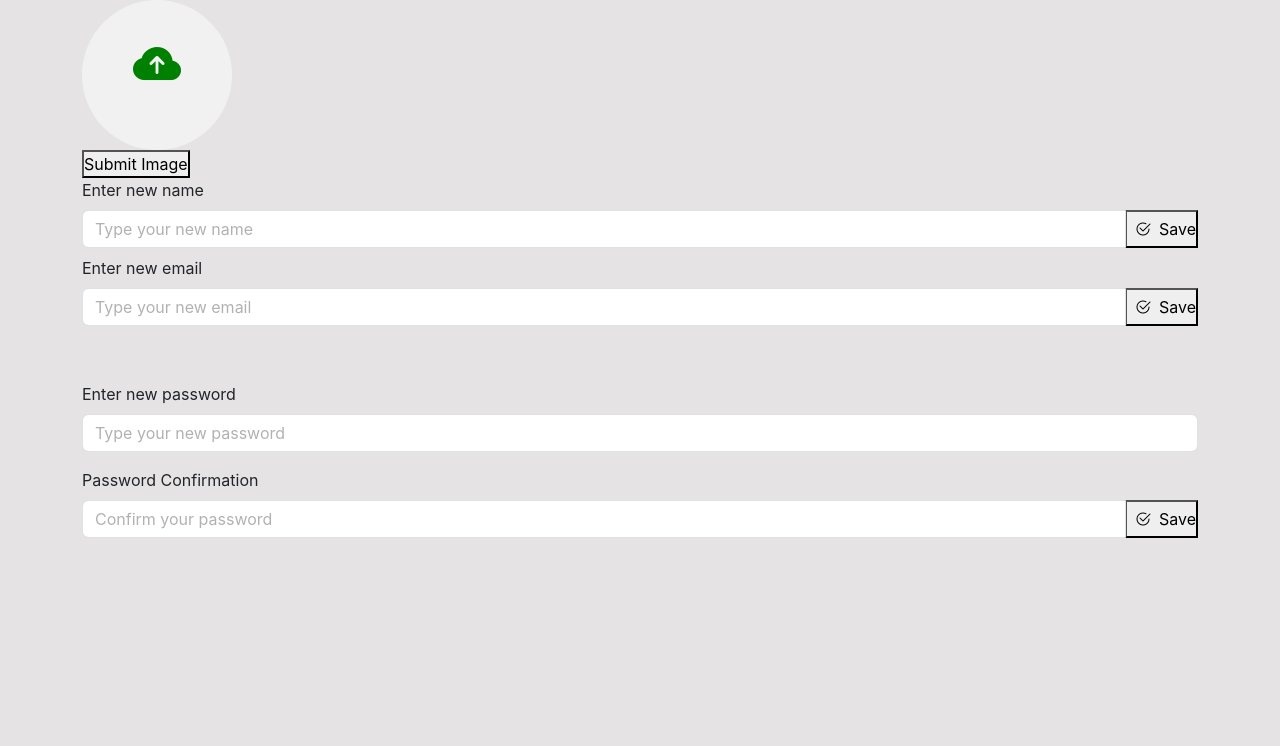
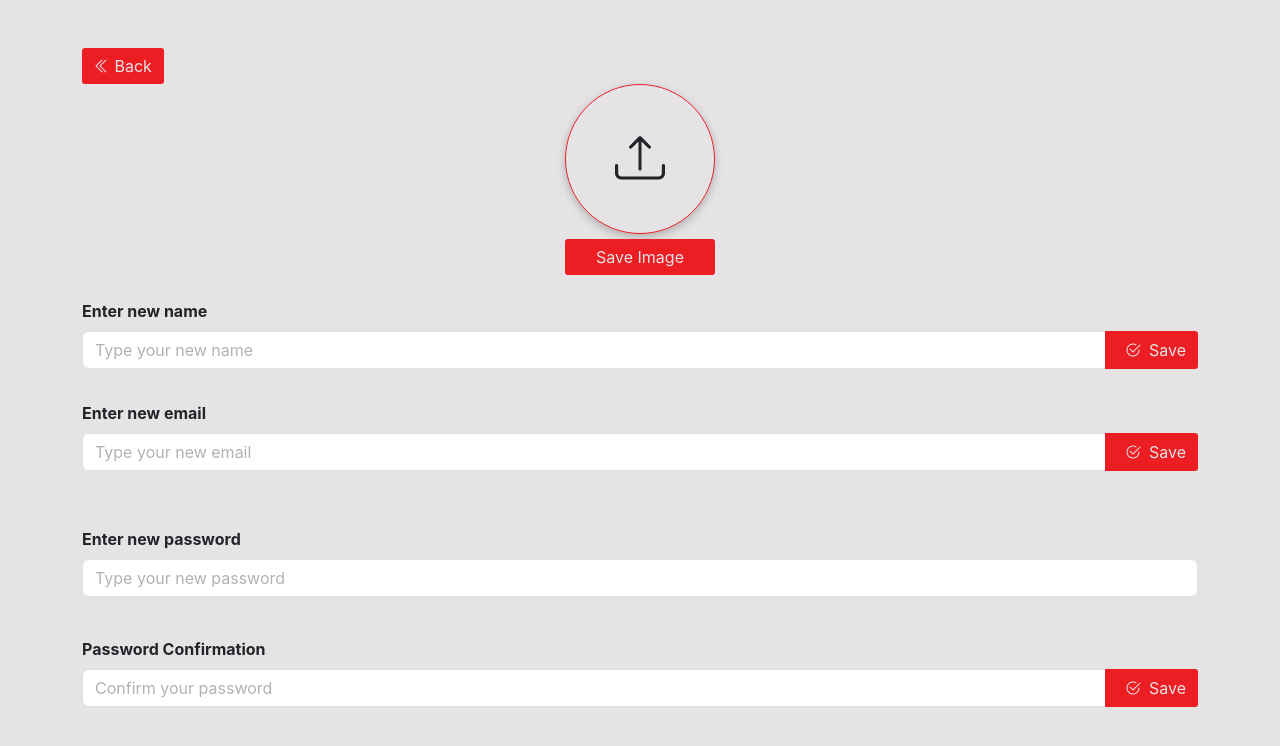
Before and after one commit to Unicon-Solution-Limited/dishco_frontend, a React (Create React App) app: page /editProfile in a window 1280 px wide. Shown: the top 746 px of the page. Built offline with nearby package versions, Linux system fonts and the light colour scheme; no server answers.

Commit message:
redesign

```diff
--- a/src/Components/Dashboard/DashboardPage/ProfileManagement/EditProfile/EditProfile.js
+++ b/src/Components/Dashboard/DashboardPage/ProfileManagement/EditProfile/EditProfile.js
@@ -1,6 +1,6 @@
 import axios from "axios";
 import React, { useEffect, useRef, useState } from "react";
-import { useHistory } from "react-router-dom";
+import { Link, useHistory } from "react-router-dom";
 import { useAuth } from "../../../../Authentication/AuthContext/AuthContext";
 
 const EditProfile = () => {
@@ -93,7 +93,7 @@ const EditProfile = () => {
         window.location.reload();
       })
       .catch(() => {
-        setError("Faild to update your profile or already exist");
+        setError("Failed to update your profile or already exist");
       })
       .finally(() => {
         setLoading(false);
@@ -115,7 +115,7 @@ const EditProfile = () => {
         window.location.reload();
       })
       .catch(() => {
-        setError("Faild to update your profile or already exist");
+        setError("Failed to update your profile or already exist");
       })
       .finally(() => {
         setLoading(false);
@@ -142,7 +142,7 @@ const EditProfile = () => {
         window.location.reload();
       })
       .catch(() => {
-        setError("password must be 6 character");
+        setError("Password must be 6 character");
       })
       .finally(() => {
         setLoading(false);
@@ -150,23 +150,25 @@ const EditProfile = () => {
   };
 
   return (
-    <div className="container">
-      <form onSubmit={handleImageSubmit}>
-        <div className="image-upload-circle">
-          <label htmlFor="image-upload" className="image-upload-label">
+    <div className="container my-5">
+      <Link to="/profile" className="btn MyBtn">
+        <i class="bi bi-chevron-double-left"></i> Back
+      </Link>
+      <form onSubmit={handleImageSubmit} className="upload_image_section">
+        <div>
+          <label htmlFor="image-upload">
             {image ? (
               <img
                 src={image}
                 alt="uploaded profile"
-                className="uploaded-image"
+                className="uploaded_image"
               />
             ) : (
-              <div className="placeholder-image">
-                <i className="bi bi-cloud-arrow-up-fill upload-icon"></i>
+              <div className="image-upload-circle">
+                <i class="bi bi-upload"></i>
               </div>
             )}
           </label>
-
           <input
             id="image-upload"
             className="ProfilePicInput"
@@ -176,14 +178,15 @@ const EditProfile = () => {
             required
           />
         </div>
-
-        <button type="submit">Submit Image</button>
+        <button type="submit" className="btn MyBtn">
+          Save Image
+        </button>
       </form>
-
+      <br />
       {/* name edit*/}
       <form onSubmit={handleNameSubmit}>
         <label htmlFor="inputUserName1" className="form-label">
-          Enter new name
+          <strong>Enter new name</strong>
         </label>
         <div className="input-group">
           <input
@@ -195,18 +198,18 @@ const EditProfile = () => {
             name="name"
             placeholder="Type your new name"
           />
-          <button className="popup-edit-save-btn">
+          <button className="btn MyBtn">
             <i className="bi bi-check2-circle p-2"></i>
             Save
           </button>
         </div>
       </form>
-
+      <br />
       {/* email edit */}
       <div className="pb-5">
         <form onSubmit={handleEmailSubmit}>
           <label htmlFor="inputUserEmail1" className="form-label pt-2">
-            Enter new email
+            <strong>Enter new email</strong>
           </label>
           <div className="input-group">
             <input
@@ -219,7 +222,7 @@ const EditProfile = () => {
               placeholder="Type your new email"
             />
 
-            <button className="popup-edit-save-btn">
+            <button className="btn MyBtn">
               <i className="bi bi-check2-circle p-2"></i>
               Save
             </button>
@@ -232,7 +235,7 @@ const EditProfile = () => {
         <form onSubmit={handlePasswordSubmit}>
           <div className="mb-3">
             <label htmlFor="inputPassword1" className="form-label pt-2">
-              Enter new password
+              <strong>Enter new password</strong>
             </label>
             <input
               type="password"
@@ -242,10 +245,10 @@ const EditProfile = () => {
               placeholder="Type your new password"
             />
           </div>
-
+          <br />
           {/* <div className="mb-3"> */}
           <label htmlFor="passwordConfirm" className="form-label">
-            Password Confirmation
+            <strong> Password Confirmation</strong>
           </label>
           <div className="input-group">
             <input
@@ -255,7 +258,7 @@ const EditProfile = () => {
               ref={passwordConfirmRef}
               placeholder="Confirm your password"
             />
-            <button className="popup-edit-save-btn">
+            <button className="btn MyBtn">
               <i className="bi bi-check2-circle p-2"></i>
               Save
             </button>
--- a/src/Components/Dashboard/DashboardPage/ProfileManagement/ProfileManagement.css
+++ b/src/Components/Dashboard/DashboardPage/ProfileManagement/ProfileManagement.css
@@ -2,16 +2,20 @@
 .view_profile {
   margin-top: 20px;
   text-align: center;
-  width: max-content;
 }
 
-.card-img-top {
-  width: 200px;
-  height: 200px;
+.card-img-top,
+.uploaded_image {
+  width: 150px;
+  height: 150px;
   border-radius: 50%;
   display: block;
   margin-left: auto;
   margin-right: auto;
+  cursor: pointer;
+}
+.uploaded_image {
+  border: 1px solid var(--red);
 }
 .view_profile_name {
   text-transform: uppercase;
@@ -27,47 +31,45 @@
   object-fit: contain;
 }
 
-.image-upload-circle {
-  position: relative;
+.image-circle {
   width: 150px;
   height: 150px;
   border-radius: 50%;
   overflow: hidden;
   background-color: #f1f1f1;
+  font-size: 100px;
+  display: block;
+  margin-left: auto;
+  margin-right: auto;
+}
+.image-upload-circle {
+  width: 150px;
+  height: 150px;
+  border-radius: 50%;
   display: flex;
+  justify-content: center;
   align-items: center;
-  justify-content: center;
-}
-
-.image-upload-label {
-  display: block;
-  width: 100%;
-  height: 100%;
+  border: 1px solid var(--red);
+  box-shadow: rgba(0, 0, 0, 0.24) 0px 3px 8px;
+  margin-bottom: 5px;
+  font-size: 50px;
   cursor: pointer;
 }
-
-.uploaded-image {
-  width: 100%;
-  height: 100%;
-  object-fit: cover;
-}
-
-.placeholder-image {
+.upload_image_section {
   display: flex;
   flex-direction: column;
-  align-items: center;
-  justify-content: center;
-  font-size: 48px;
-  color: #333;
+  width: fit-content;
+  margin-left: auto !important;
+  margin-right: auto !important;
 }
-
-.upload-icon {
-  margin-top: 30px;
-  color: green;
-}
-
 .ProfilePicInput {
   display: none;
 }
 
+.edit_link {
+  position: absolute;
+  right: 20px;
+  font-size: 20px;
+}
+
 /* View Profile =========================== */
--- a/src/Components/Dashboard/DashboardPage/ProfileManagement/ViewProfile.js
+++ b/src/Components/Dashboard/DashboardPage/ProfileManagement/ViewProfile.js
@@ -5,6 +5,7 @@ import SidebarNav from "./../../Layouts/SidebarNav";
 import { useAuth } from "../../../Authentication/AuthContext/AuthContext";
 import axios from "axios";
 import { useMemo } from "react";
+import { Link } from "react-router-dom";
 
 const ViewProfile = () => {
   const [allCustomerOrders, setAllCustomerOrders] = useState([]);
@@ -75,18 +76,16 @@ const ViewProfile = () => {
                   />
                 ))
               ) : (
-                <div className="image-upload-circle">
-                  <label htmlFor="image-upload" className="image-upload-label">
-                    <div className="placeholder-image"></div>
-                  </label>
-                  <input
-                    id="image-upload"
-                    className="ProfilePicInput"
-                    readOnly
-                  />
+                <div className="image-circle">
+                  <i className="bi bi-person-fill"></i>
                 </div>
               )}
 
+              <div className="edit_link">
+                <Link to="/editProfile">
+                  <i class="bi bi-pencil-square"></i> Edit
+                </Link>
+              </div>
               <div className="card-body">
                 <div>
                   <h5 className="card-title view_profile_name">
@@ -100,7 +99,15 @@ const ViewProfile = () => {
                   </p>
                 </div>
 
-                {(totalAmount <= 4990 && "brong") ||
+                {(totalAmount <= 4990 && (
+                  <>
+                    <img
+                      src="https://res.cloudinary.com/dnz6zg4on/image/upload/v1679982155/Frontend_images/logo/bzczji4nlplgwwjud8bi.webp"
+                      alt="Rank"
+                      className="view_profile_rank_img mt-5"
+                    />
+                  </>
+                )) ||
                   (totalAmount <= 29990 && "Silver") ||
                   (totalAmount <= 69990 && "Gold") ||
                   (totalAmount <= 70000 && "Platinum")}
```
